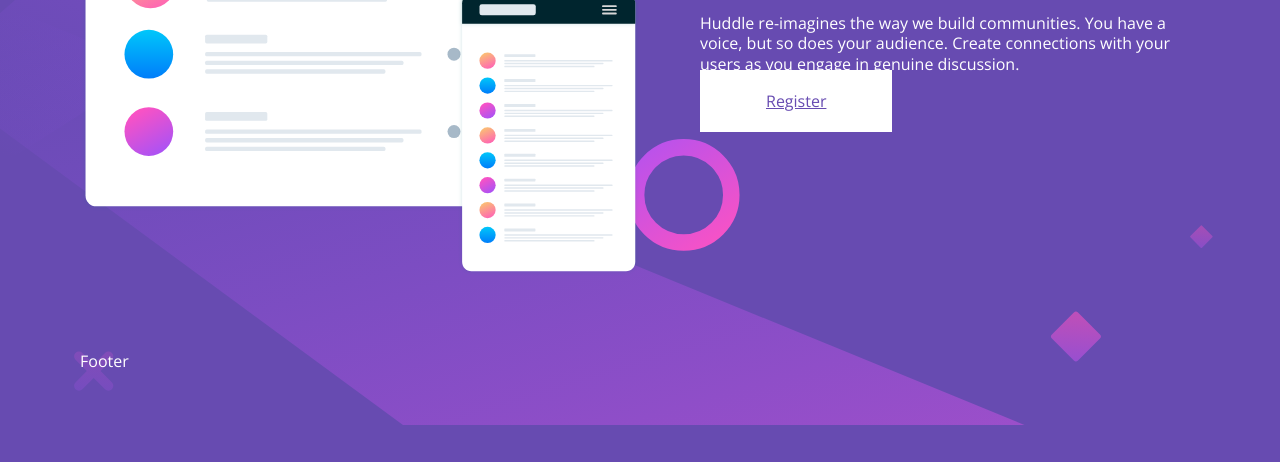
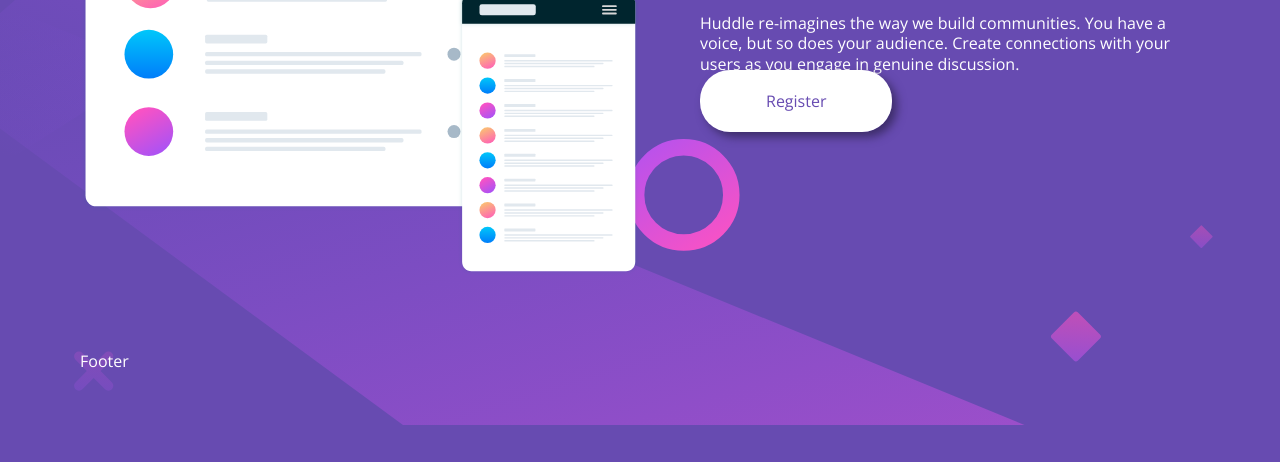
Before and after one commit to tux7P/Huddle_Landing_Page, a plain HTML site: page index.html in a window 1280 px wide. Shown: the part 338-800 px from the top of the page. Drawn offline with nearby package versions, Linux system fonts and the light colour scheme.

Commit message:
Update cta properties

```diff
--- a/css/_global.scss
+++ b/css/_global.scss
@@ -13,6 +13,10 @@
     font-size: 16px;
 }
 
+a, a:visited {
+    text-decoration: none;
+}
+
 header {
     margin-bottom: 70px;
     @media screen and (min-width: 1024px) {
--- a/css/_homepage.scss
+++ b/css/_homepage.scss
@@ -46,6 +46,8 @@
 a.cta {
     background: #ffffff;
     color: $purple;
+    border-radius: 30px;
+    box-shadow: 5px 5px 10px darken($purple, 20%);
     @media screen and (min-width: 1024px) {
         padding: 20px 66px;
      }
```
Also changed, not shown: css/style.css, 1 other file.
